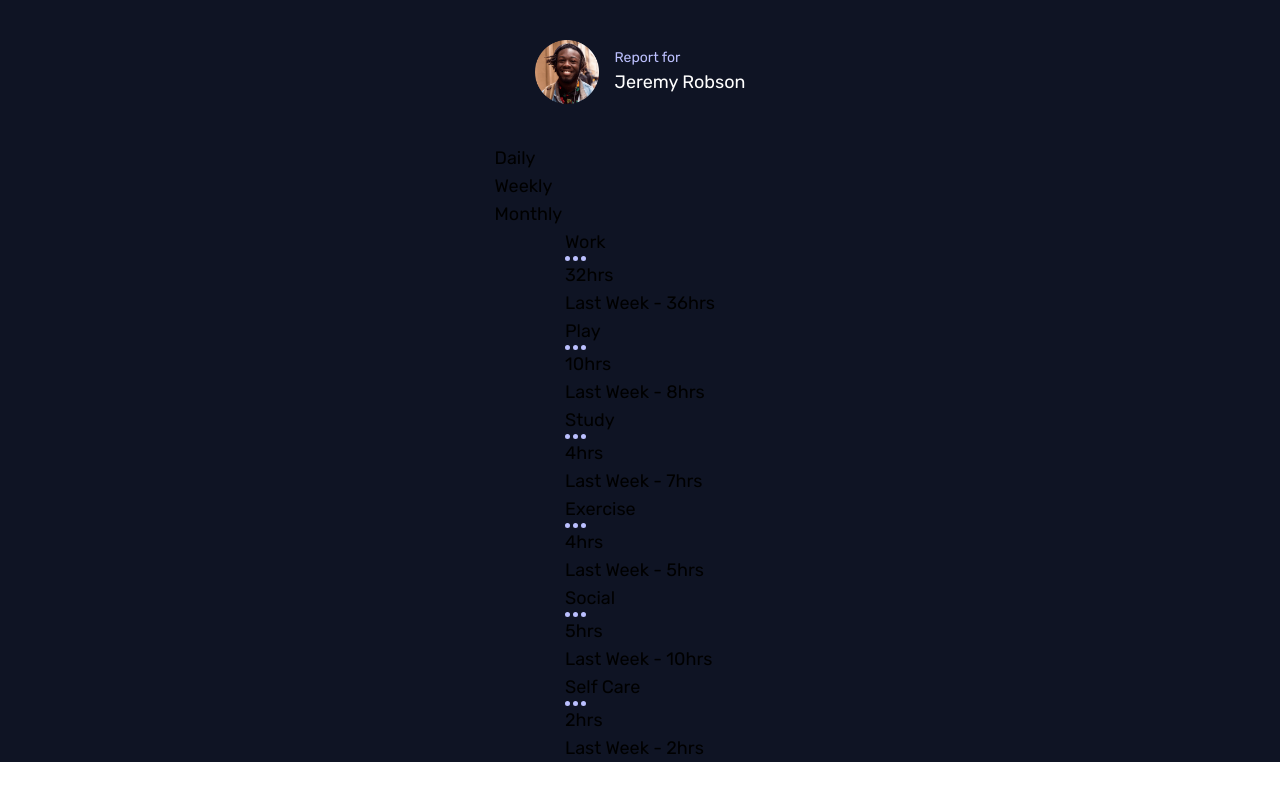
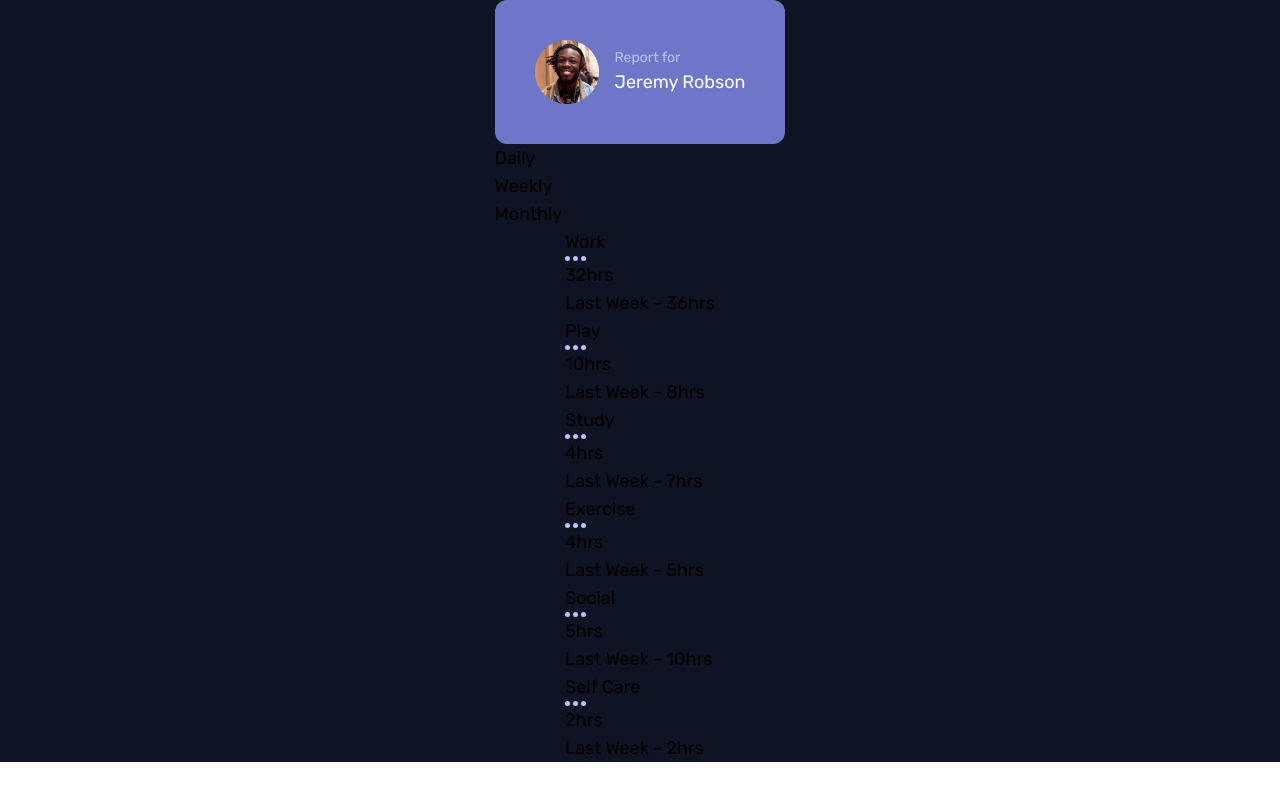
Before and after one commit to yurimzk/time-tracking-dashboard, a website: page index.html in a window 1280 px wide. Drawn offline with nearby package versions, Linux system fonts and the light colour scheme; files that its build step writes are made by us from their sources.

Commit message:
add background color to user container

```diff
--- a/index.html
+++ b/index.html
@@ -26,7 +26,7 @@
     >
       <header>
         <div
-          class="user-container bg-desaturated-blue flex items-center gap-4 rounded-xl p-10"
+          class="user-container bg-desatured-blue flex items-center gap-4 rounded-xl p-10"
         >
           <div
             class="avatar-container w-16 h-16 border-solid border-3 border-white rounded-full"
```
